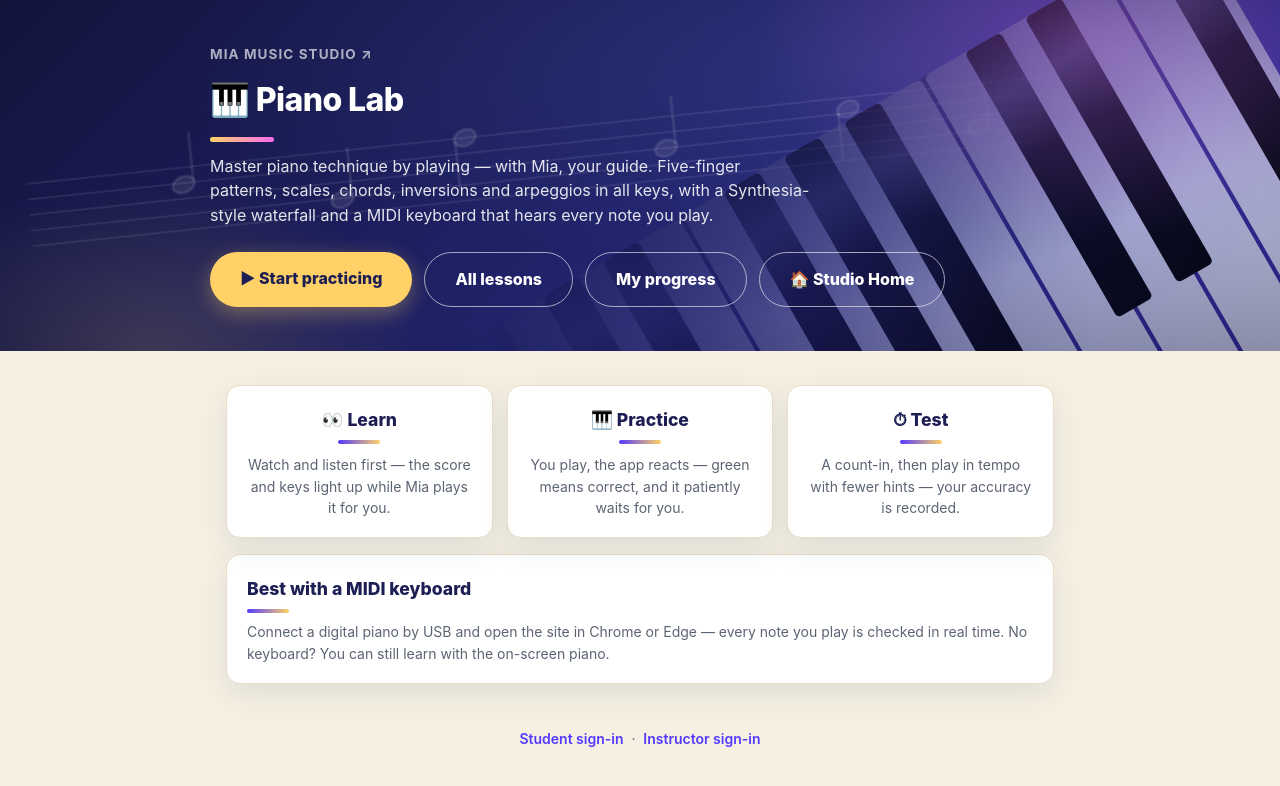
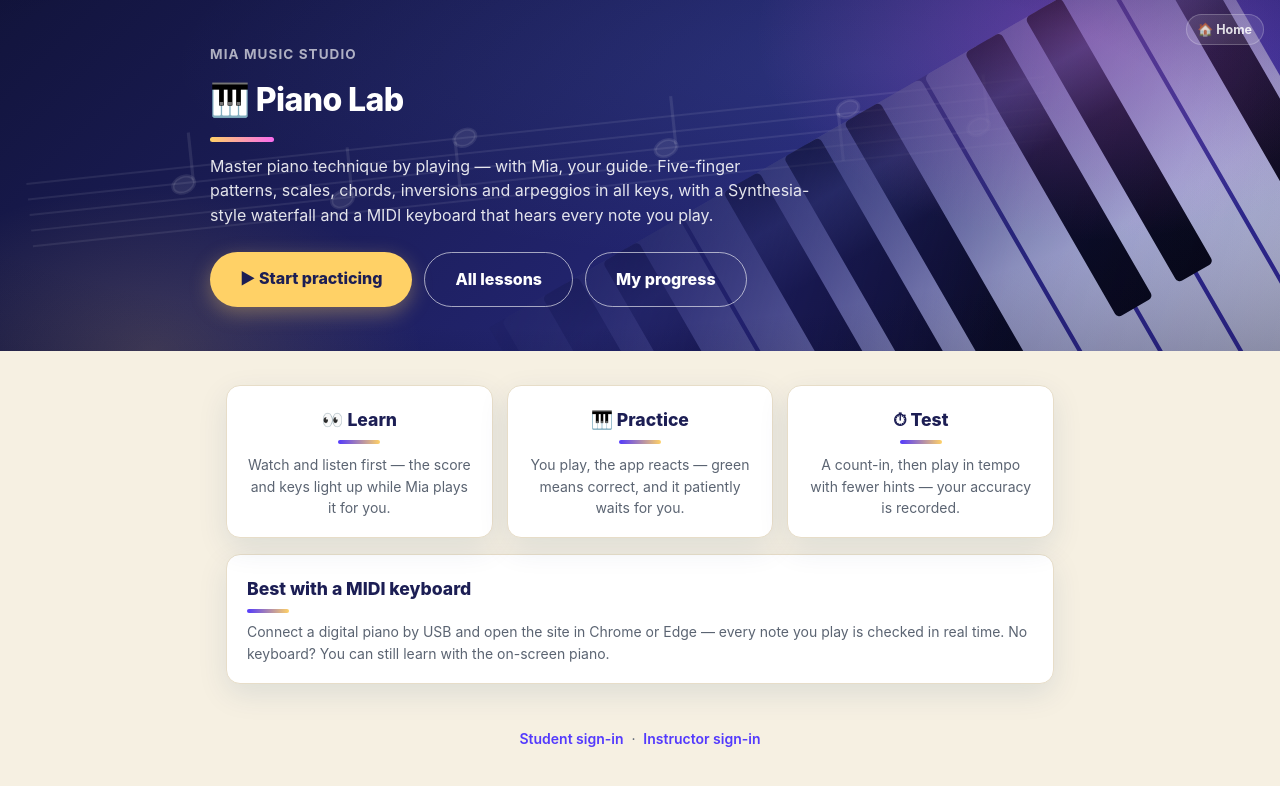
Before and after one commit to miahlee90/mia-piano-lab, a plain HTML site: page index.html in a window 1280 px wide. Drawn offline with Linux system fonts and the light colour scheme.

Commit message:
Hub link: small corner Home badge instead of hero button
Co-Authored-By: Claude Fable 5 <noreply@anthropic.com>

```diff
--- a/index.html
+++ b/index.html
@@ -60,15 +60,15 @@ footer a{color:var(--primary);font-weight:600}
 </head>
 <body>
 <div class="hero">
+  <a href="https://miahlee90.github.io/" title="Mia Music Studio home" style="position:absolute;top:14px;right:16px;z-index:2;display:inline-flex;align-items:center;gap:6px;color:rgba(255,255,255,.85);font-size:12.5px;font-weight:700;text-decoration:none;background:rgba(255,255,255,.10);border:1px solid rgba(255,255,255,.22);padding:5px 11px;border-radius:9999px">🏠 Home</a>
   <div class="inner">
-    <div class="eyebrow"><a href="https://miahlee90.github.io/" style="color:inherit;text-decoration:none" title="Mia Music Studio home">Mia Music Studio ↗</a></div>
+    <div class="eyebrow">Mia Music Studio</div>
     <h1>🎹 Piano Lab</h1>
     <p>Master piano technique by playing — with Mia, your guide. Five-finger patterns, scales, chords, inversions and arpeggios in all keys, with a Synthesia-style waterfall and a MIDI keyboard that hears every note you play.</p>
     <div class="btns">
       <a href="app.html">▶ Start practicing</a>
       <a class="ghost" href="lessons.html">All lessons</a>
       <a class="ghost" href="student.html">My progress</a>
-      <a class="ghost" href="https://miahlee90.github.io/">🏠 Studio Home</a>
     </div>
   </div>
 </div>
```
